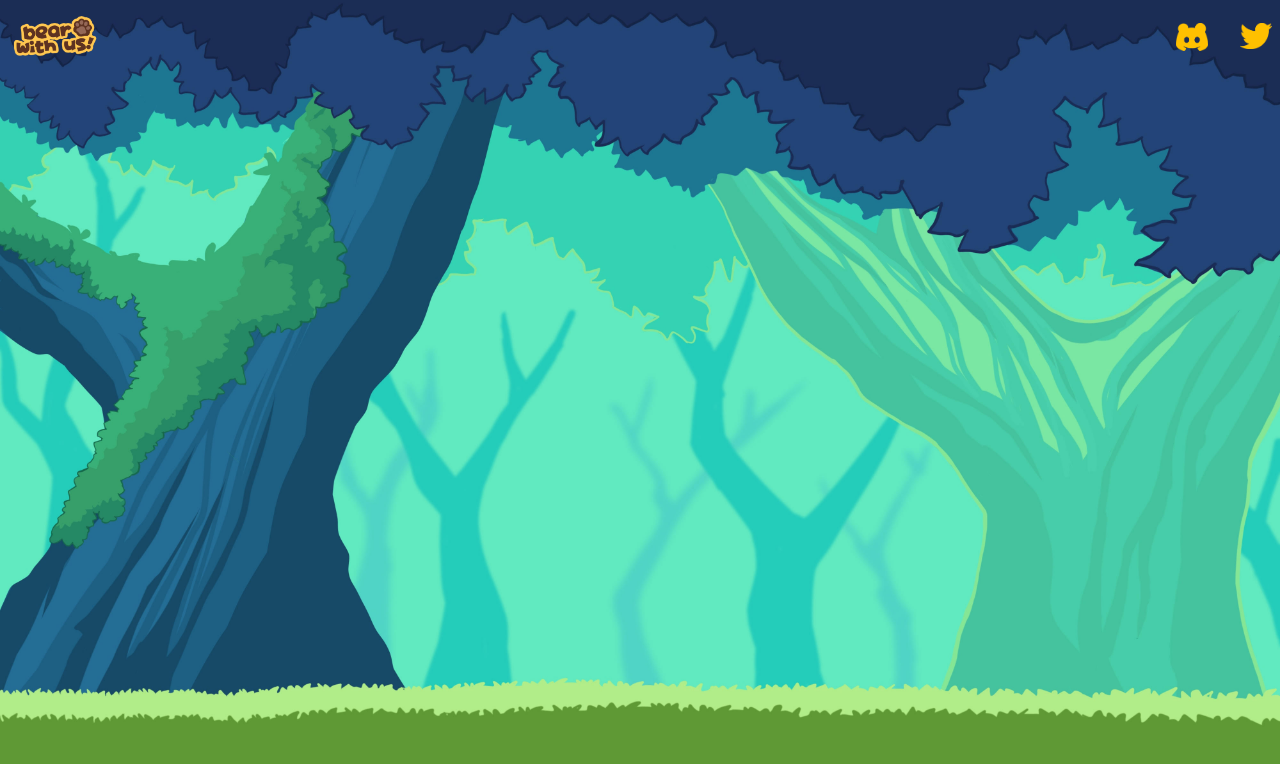
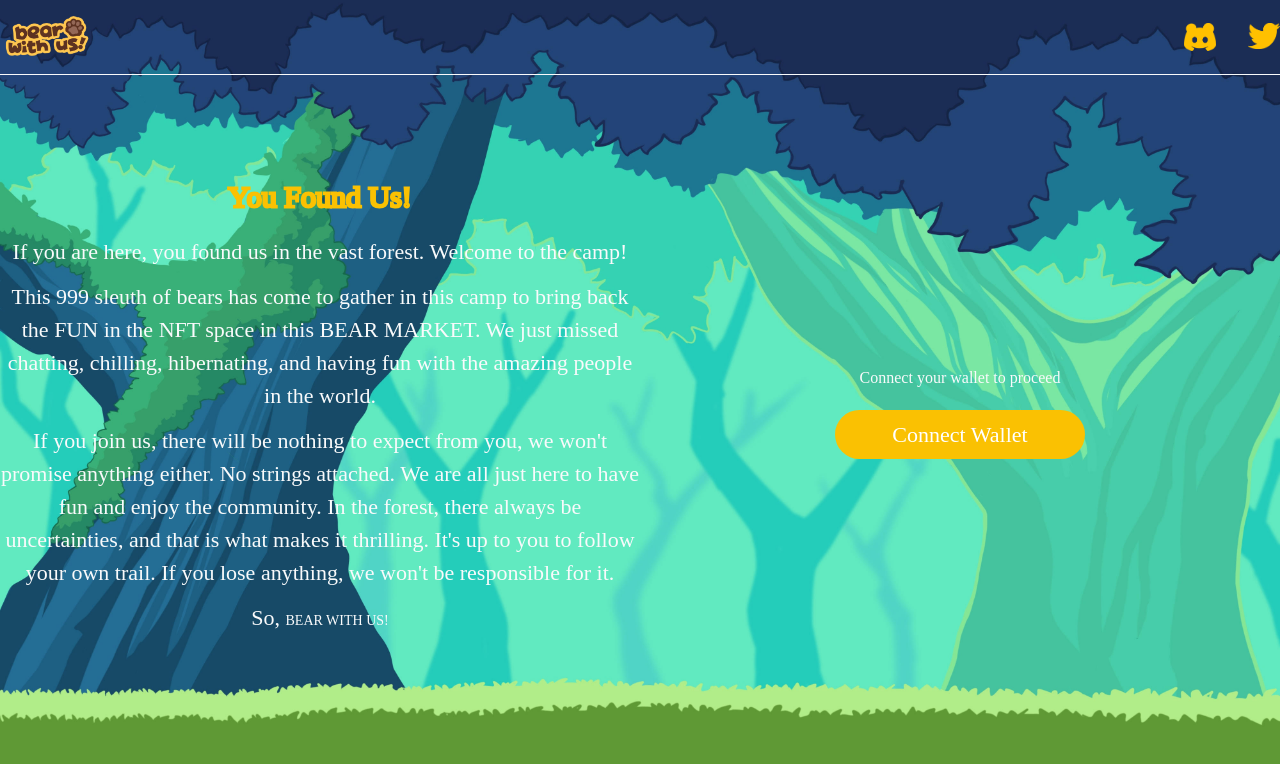
Before and after one commit to BearWithUs/bwu-web, a React (Create React App) app: page / in a window 1280 px wide. Shown: the top 764 px of the page. Built offline with nearby package versions, Linux system fonts and the light colour scheme; the HTML template or start-up script is replaced by a standard one.

Commit message:
Update navbar and create first layout of body

```diff
--- a/src/App.js
+++ b/src/App.js
@@ -1,36 +1,16 @@
 import React from 'react'
+import Body from './components/Body'
+import Navbar from './components/Navbar'
 
-import discord from './img/discord-icon.png'
-import twitter from './img/twitter-icon.png'
-import logo from './img/logo.png'
 import banner from './img/banner.jpg'
 
 function App() {
-  return (
-    <div style={{ 'backgroundImage': `url(${banner})` }} className="h-screen bg-cover bg-center">
-      <div className="max-w-7xl mx-auto">
-        <header className="flex flex-row justify-between items-center top-0 p-2 z-20">
-          <div className="w-24">
-            <a href="/">
-              <img src={logo} alt="Bear With Us logo" className="w-100" />
-            </a>
-          </div>
-          <div className="flex flex-row justify-center gap-8">
-            <div className="w-8">
-              <a href="#">
-                <img src={discord} alt="Discord" className="w-100" />
-              </a>
-            </div>
-            <div className="w-8">
-              <a href="#">
-                <img src={twitter} alt="Twitter" className="w-100" />
-              </a>
-            </div>
-          </div>
-        </header>
-      </div>
-    </div>
-  );
+    return (
+        <div style={{ 'backgroundImage': `url(${banner})` }} className="relative h-full bg-cover bg-center xl:h-screen">
+            <Navbar />
+            <Body />
+        </div >
+    )
 }
 
 export default App;
--- /dev/null
+++ b/src/components/Body.js
@@ -0,0 +1,51 @@
+import React, { useState, useEffect } from 'react'
+import { FontAwesomeIcon } from '@fortawesome/react-fontawesome';
+import { faSpinner } from '@fortawesome/free-solid-svg-icons';
+
+function Body() {
+    const [state, setState] = useState({
+        account: "",
+        isConnected: false,
+        isSoldOut: false,
+        hasFreeMint: false,
+        isLoading: false,
+        isDisabled: false,
+    })
+
+    // state updater
+    const _setState = (name, value) => {
+        setState(prevState => ({ ...prevState, [name]: value }))
+    }
+
+    return (
+        <section className="relative p-2 max-w-7xl mx-auto xl:px-0 mt-12 md:mt-20 lg:mt-24">
+            <div className="flex flex-wrap justify-center items-center">
+                <div className="w-full lg:w-1/2 text-center">
+                    <div className="px-3 sm:px-10 md:px-20 lg:px-0">
+                        <p className="text-[#6a3722] text-stroke text-3xl mb-5">You Found Us!</p>
+                        <p className="teenage text-gray-50 text-[22px] text-center mb-3">If you are here, you found us in the vast forest. Welcome to the camp!</p>
+                        <p className="teenage text-gray-50 text-[22px] text-center mb-3">This 999 sleuth of bears has come to gather in this camp to bring back the FUN in the NFT space in this BEAR MARKET.  We just missed chatting, chilling, hibernating, and having fun with the amazing people in the world.</p>
+                        <p className="teenage text-gray-50 text-[22px] text-center mb-3">If you join us, there will be nothing to expect from you, we won't promise anything either. No strings attached. We are all just here to have fun and enjoy the community. In the forest, there always be uncertainties, and that is what makes it thrilling. It's up to you to follow your own trail. If you lose anything, we won't be responsible for it.</p>
+                        <p className="teenage text-gray-50 text-[22px] text-center mb-3">So, <span className="aine text-sm">BEAR WITH US!</span></p>
+                    </div>
+                </div>
+                <div className="w-full my-10 lg:w-1/2 text-center">
+                    <div className="w-full px-3 sm:px-10 md:w-5/6 md:mx-auto md:px-0">
+                        {!state.isConnected ? (
+                            <>
+                                <p className="text-gray-50 text-md text-center mb-5">Connect your wallet to proceed</p>
+                                <button className="rounded-full teenage bg-[#fac102] text-white text-[22px] mx-auto py-2 px-3 w-[250px] transition duration-300 on-hover on-disabled" disabled={state.isDisabled}>
+                                    {state.isLoading ? <FontAwesomeIcon icon={faSpinner} color="white" spin /> : "Connect Wallet"}
+                                </button>
+                            </>
+                        ) : (
+                            <div></div>
+                        )}
+                    </div>
+                </div>
+            </div>
+        </section>
+    )
+}
+
+export default Body
--- /dev/null
+++ b/src/components/Navbar.js
@@ -0,0 +1,33 @@
+import React from 'react'
+
+import discord from '../img/discord-icon.png'
+import twitter from '../img/twitter-icon.png'
+import logo from '../img/logo.png'
+
+function Navbar() {
+    return (
+        <header className="top-0 z-20 border-b border-b-gray-50 w-full">
+            <div className="flex flex-row justify-between items-center p-2 max-w-7xl mx-auto xl:px-0">
+                <div className="w-24">
+                    <a href="/">
+                        <img src={logo} alt="Bear With Us logo" className="w-100" />
+                    </a>
+                </div>
+                <div className="flex flex-row justify-center gap-8">
+                    <div className="w-8">
+                        <a href="https://discord.com">
+                            <img src={discord} alt="Discord" className="w-100" />
+                        </a>
+                    </div>
+                    <div className="w-8">
+                        <a href="https://twitter.com/bearwithuswtf">
+                            <img src={twitter} alt="Twitter" className="w-100" />
+                        </a>
+                    </div>
+                </div>
+            </div>
+        </header>
+    )
+}
+
+export default Navbar
--- a/src/fonts.css
+++ b/src/fonts.css
@@ -6,3 +6,20 @@
     font-style: normal;
     font-display: swap;
 }
+
+.aine {
+    font-family: 'Aine';
+}
+
+@font-face {
+    font-family: 'Teenage Angst';
+    src: url('fonts/Teenageangst.woff2') format('woff2'),
+        url('fonts/Teenageangst.woff') format('woff');
+    font-weight: normal;
+    font-style: normal;
+    font-display: swap;
+}
+
+.teenage {
+    font-family: 'Teenage Angst';
+}
--- a/src/index.css
+++ b/src/index.css
@@ -1,7 +1,22 @@
 @tailwind base;
 @tailwind components;
 @tailwind utilities;
+@import url(fonts.css);
+
+@layer components {
+    .on-disabled {
+        @apply disabled:opacity-95 disabled:cursor-not-allowed disabled:hover:bg-[#fac102]
+    }
+
+    .on-hover {
+        @apply hover:bg-[#fac71b]
+    }
+}
 
 :root {
     font-family: Aine;
 }
+
+.text-stroke {
+    -webkit-text-stroke: 3px #fac102;
+}
```
